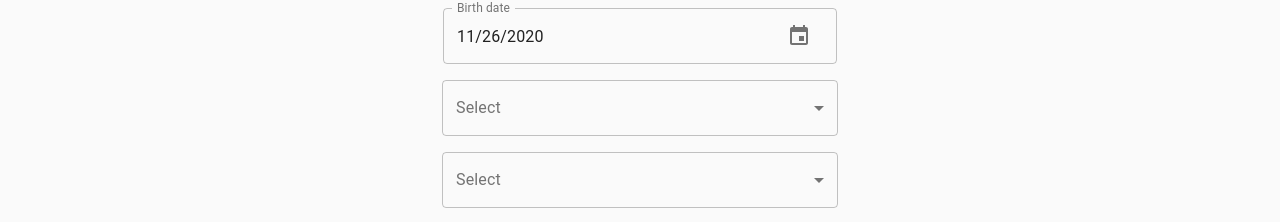
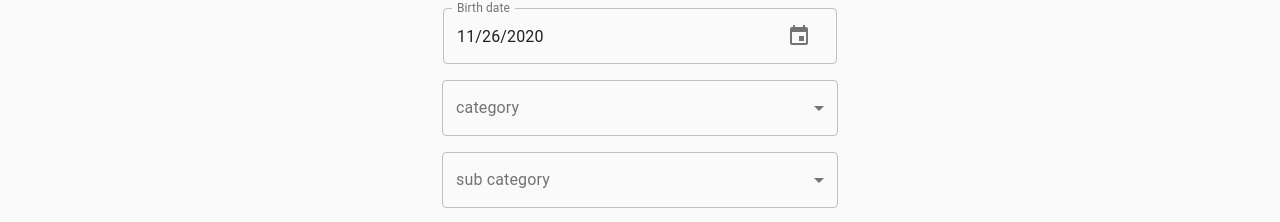
Before and after one commit to mdf-leon/skillchamps-reactjs, a React (Create React App) app: page /newRider in a window 1280 px wide. Shown: the part 249-471 px from the top of the page. Built offline with nearby package versions, Linux system fonts and the light colour scheme; sample sign-in values are in the browser's storage.

Commit message:
Update newRider.tsx

```diff
--- a/src/pages/signed/Rider/newRider.tsx
+++ b/src/pages/signed/Rider/newRider.tsx
@@ -169,7 +169,7 @@ export default function NewRider(props: any) {
                     className={classes.category}
                     id="outlined-select-currency"
                     select
-                    label="Select"
+                    label="category"
                     value={registerInfo.category}
                     onChange={(event) => {
                       setRegisterInfo({
@@ -192,7 +192,7 @@ export default function NewRider(props: any) {
                     className={classes.category}
                     id="outlined-select-currency"
                     select
-                    label="Select"
+                    label="sub category"
                     value={registerInfo.category2}
                     onChange={(event) => {
                       setRegisterInfo({
```
